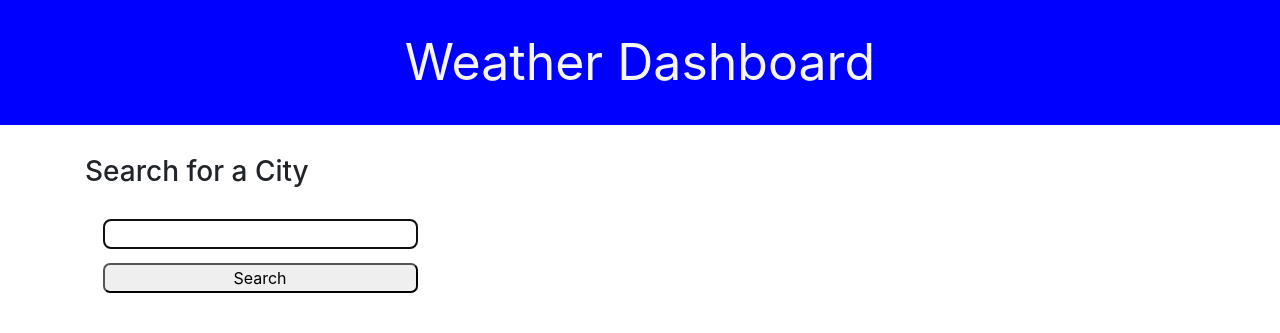
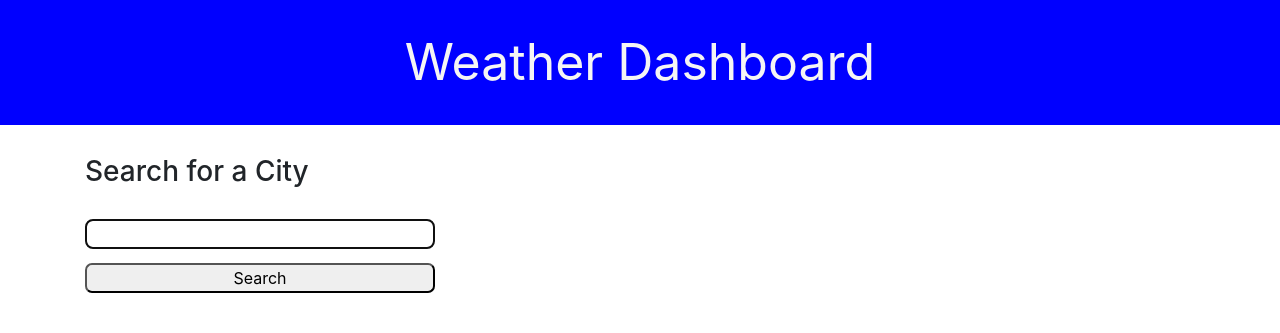
Before and after one commit to cesarsiguencia/weather-dashboard, a plain HTML site: page index.html in a window 1280 px wide. Drawn offline with nearby package versions, Linux system fonts and the light colour scheme.

Commit message:
changed button to form element

```diff
--- a/assets/css/style.css
+++ b/assets/css/style.css
@@ -101,3 +101,15 @@ img{
     background-color: purple;
     color: white
 }
+
+#city-buttons{
+    text-align: center;
+}
+
+#search-city{
+    width: 100%
+}
+
+#search-button{
+    width: 100%
+}
--- a/index.html
+++ b/index.html
@@ -29,10 +29,10 @@
                 </div>
 
                 <div class="cities">
-
+                    <form>
                     <input name="search-city" id="search-city" type="text" autofocus="true">
                     <button type="submit" id="search-button">Search</button>
-
+                </form>
 
 
                 </div>
```
